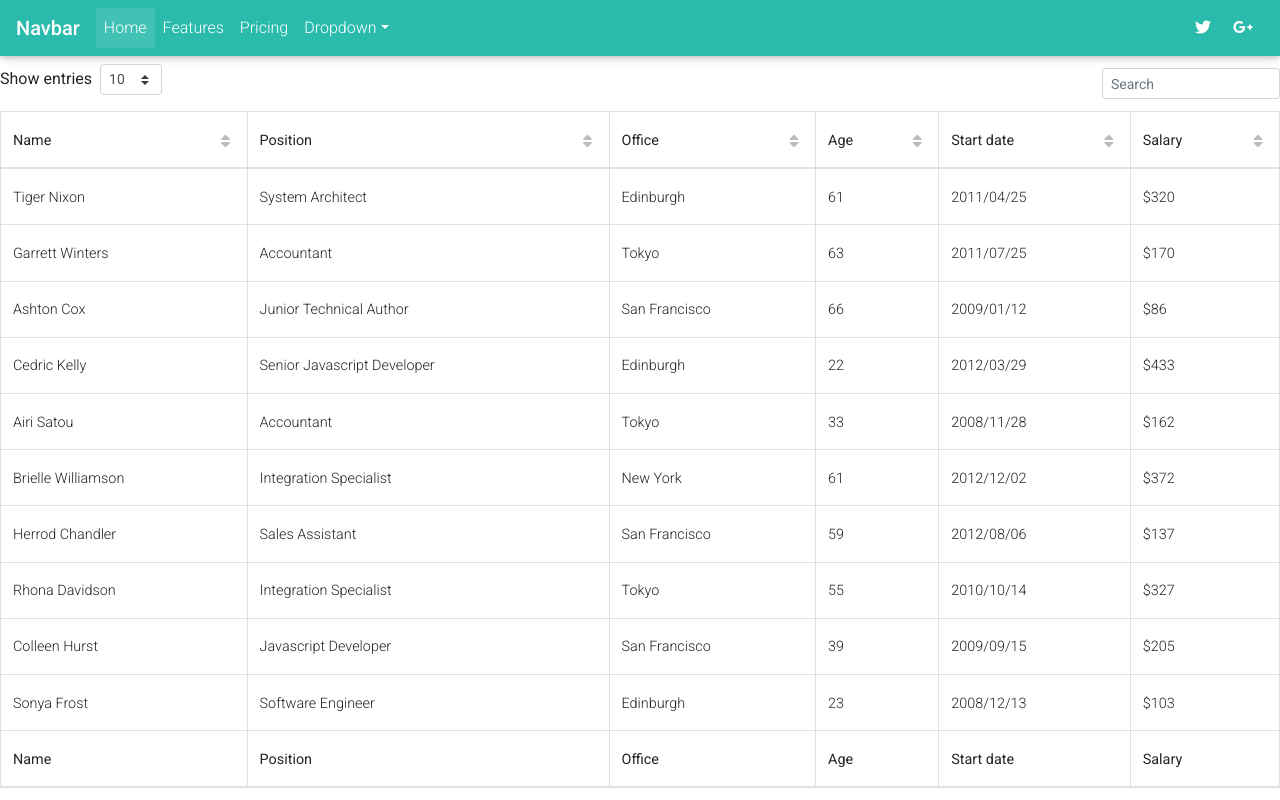
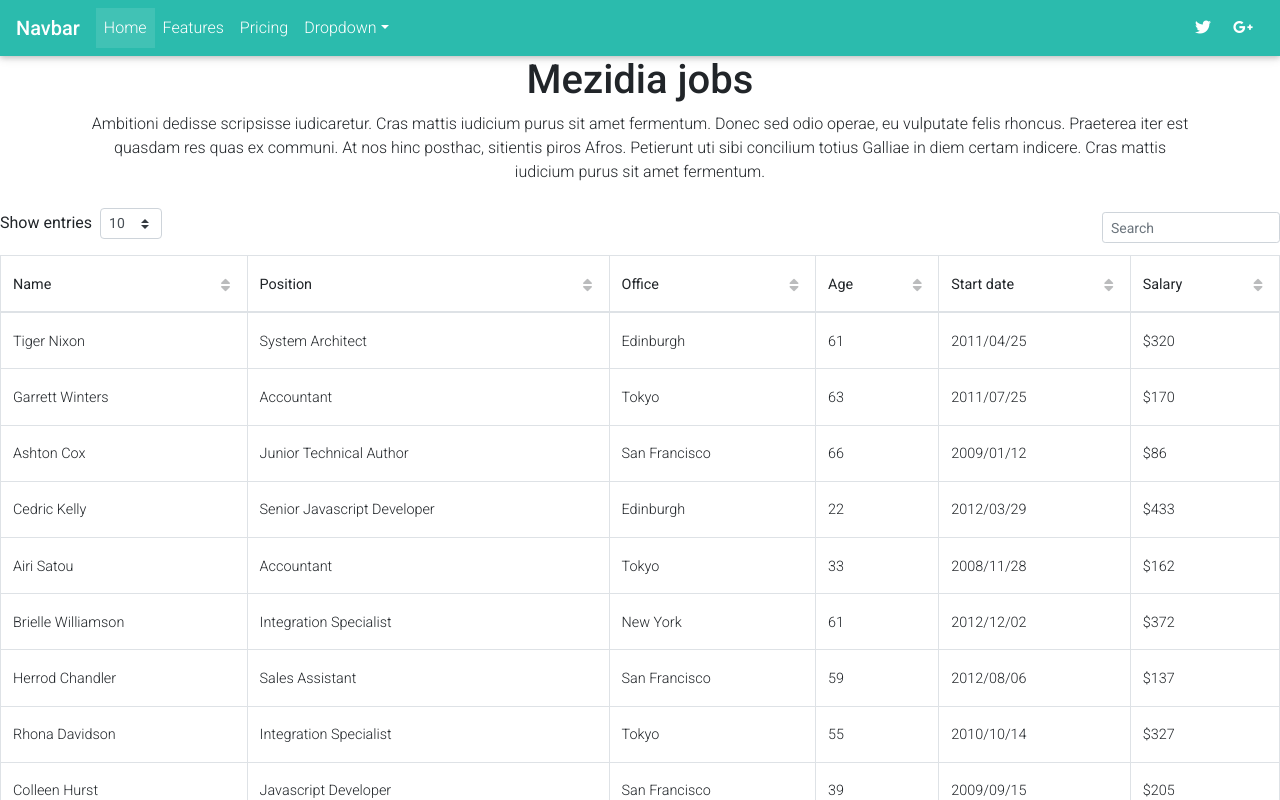
Before and after one commit to mezgoodle/mezidia-jobs, a React (Create React App) app: page / in a window 1280 px wide. Shown: the top 800 px of the page. Built offline with nearby package versions, Linux system fonts and the light colour scheme.

Commit message:
Add some text

```diff
--- a/src/App.js
+++ b/src/App.js
@@ -2,11 +2,25 @@ import React from 'react';
 import Table from './components/Table';
 import Navbar from './components/Navbar';
 import Footer from './components/Footer';
+import { MDBContainer } from 'mdbreact';
 
 function App() {
   return (
     <div>
       <Navbar />
+      <MDBContainer>
+        <div className="text-center">
+          <h1 className="h1">Mezidia jobs</h1>
+          <p>Ambitioni dedisse scripsisse iudicaretur. Cras mattis iudicium purus sit amet fermentum.
+        Donec sed odio operae,
+        eu vulputate felis rhoncus. Praeterea iter est quasdam res quas ex communi. At nos hinc posthac, sitientis
+        piros Afros. Petierunt uti sibi concilium totius Galliae in diem certam indicere. Cras mattis iudicium
+        purus sit amet fermentum.</p>
+        </div>
+      </MDBContainer>
+      <MDBContainer>
+
+      </MDBContainer>
       <Table />
       <Footer />
     </div>
--- a/src/components/Footer.js
+++ b/src/components/Footer.js
@@ -1,5 +1,5 @@
-import React from "react";
-import { MDBCol, MDBContainer, MDBRow, MDBFooter } from "mdbreact";
+import React from 'react';
+import { MDBCol, MDBContainer, MDBRow, MDBFooter } from 'mdbreact';
 
 const Footer = () => {
   return (
--- a/src/components/Navbar.js
+++ b/src/components/Navbar.js
@@ -1,6 +1,6 @@
-import React, { Component } from "react";
+import React, { Component } from 'react';
 import { MDBNavbar, MDBNavbarBrand, MDBNavbarNav, MDBNavItem, MDBNavLink, MDBNavbarToggler, MDBCollapse, MDBDropdown,
-		MDBDropdownToggle, MDBDropdownMenu, MDBDropdownItem, MDBIcon } from "mdbreact";
+		MDBDropdownToggle, MDBDropdownMenu, MDBDropdownItem, MDBIcon } from 'mdbreact';
 import { BrowserRouter as Router } from 'react-router-dom';
 
 class Navbar extends Component {
--- a/src/components/Table.js
+++ b/src/components/Table.js
@@ -1,4 +1,4 @@
-import React from "react";
+import React from 'react';
 import { MDBDataTable } from 'mdbreact';
 
 const Table = props => {
```
